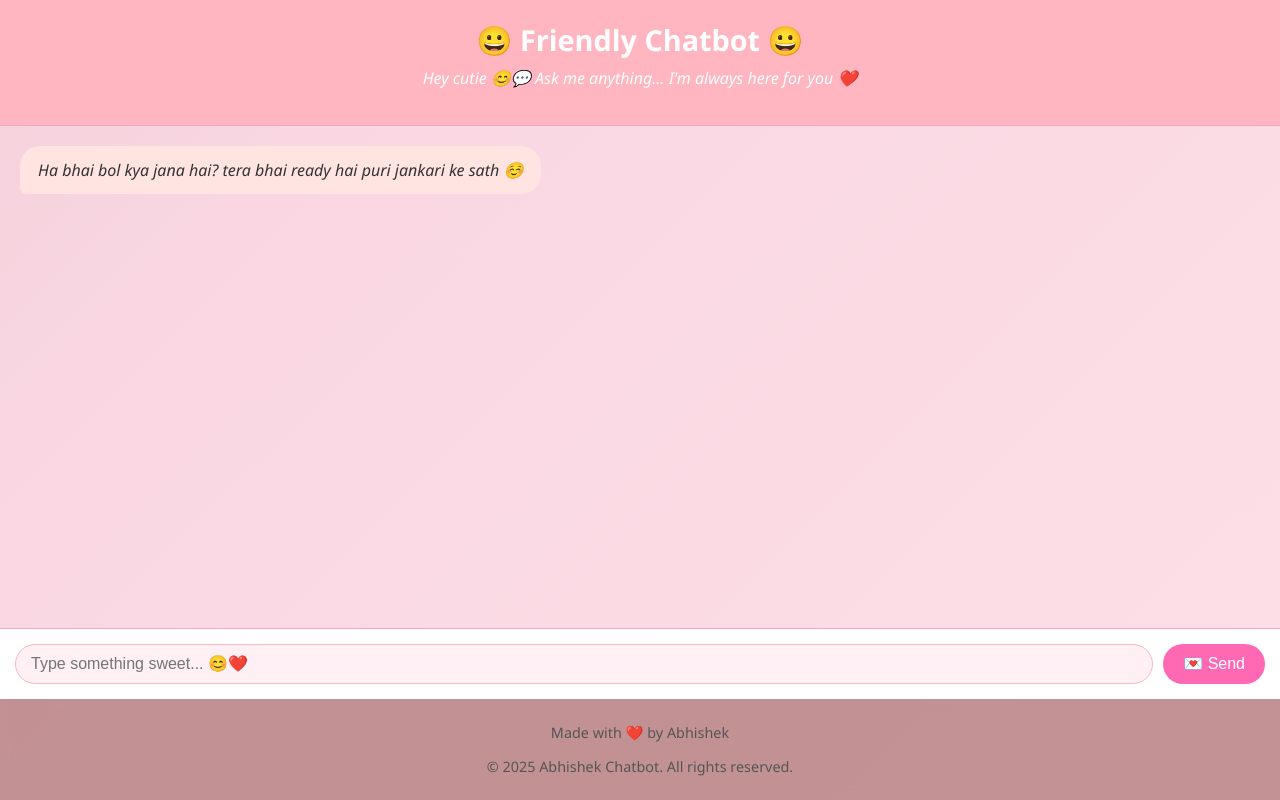
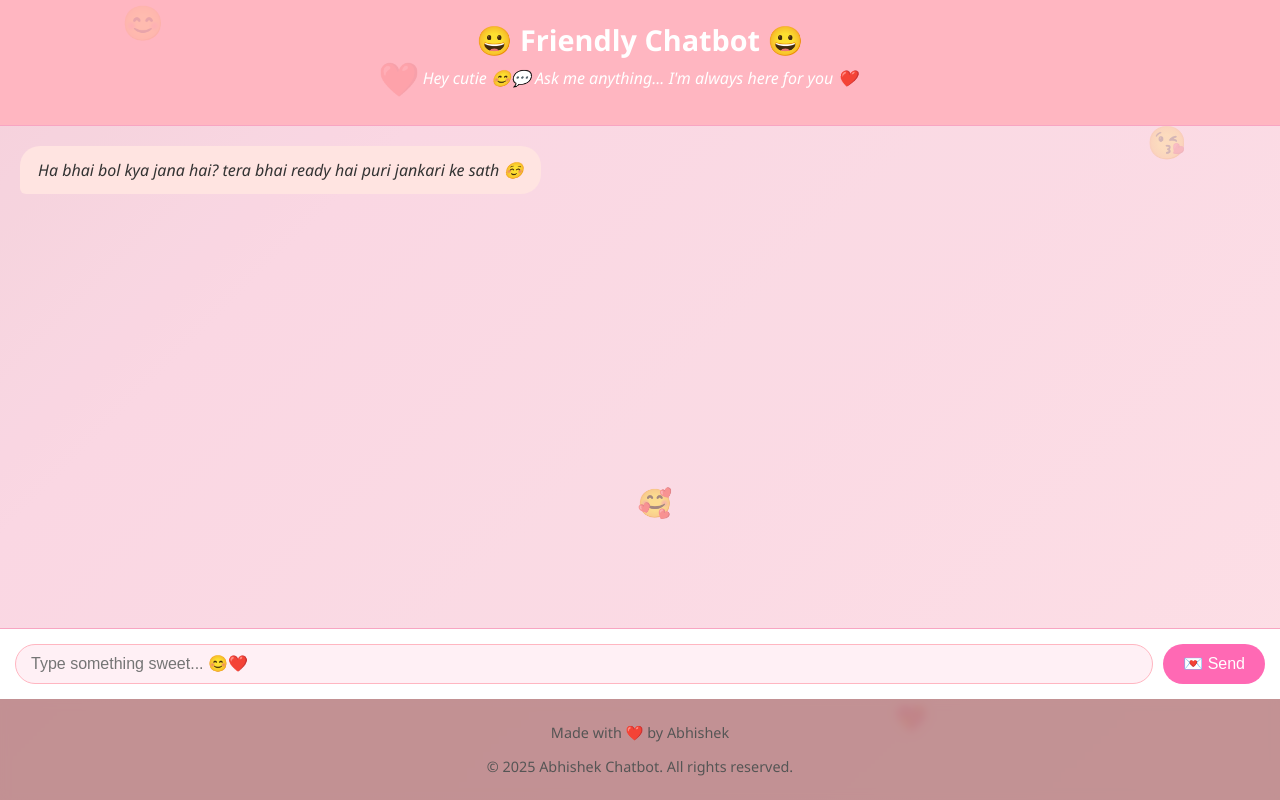
Before and after one commit to Abhishekjat004/friend, a Flask app: page / in a window 1280 px wide. Run offline with Flask 3, Linux system fonts and the light colour scheme.

Commit message:
Update index.html

```diff
--- a/templates/index.html
+++ b/templates/index.html
@@ -31,7 +31,11 @@
                 <button id="send-btn">💌 Send</button>
             </div>
         </div>
-
+        <div class="heart" style="left: 10%; animation-delay: 0s;">😊</div>
+        <div class="heart" style="left: 30%; animation-delay: 2s;">❤️</div>
+        <div class="heart" style="left: 50%; animation-delay: 4s;">🥰</div>
+        <div class="heart" style="left: 70%; animation-delay: 6s;">💖</div>
+        <div class="heart" style="left: 90%; animation-delay: 1s;">😘</div>
         <footer>
             <p>Made with ❤️ by Abhishek</p>
             <p>© 2025 Abhishek Chatbot. All rights reserved.</p>
```
